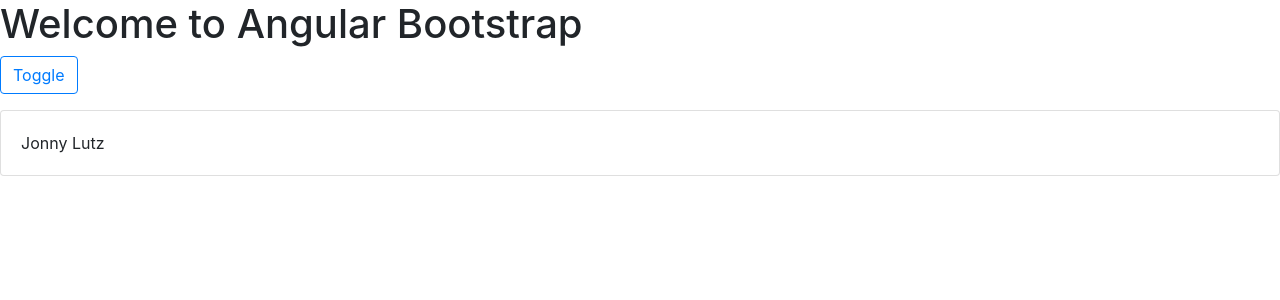
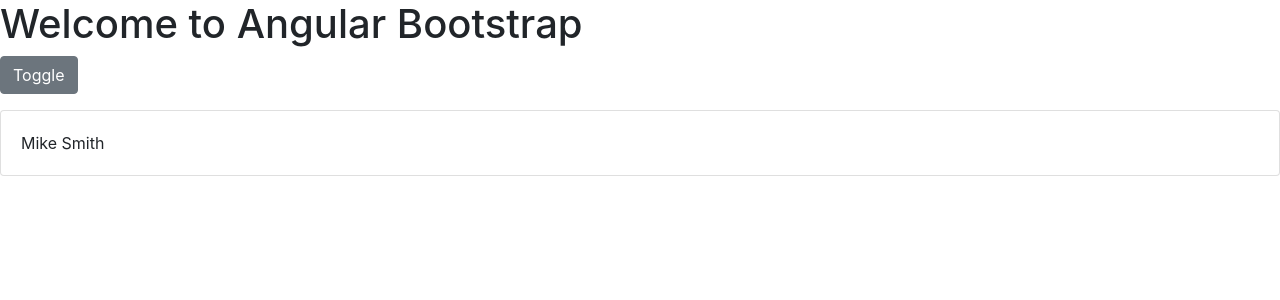
Before and after one commit to CoderGuy614/Angular-Bootstrap, an Angular app: page / in a window 1280 px wide. Shown: the top 300 px of the page. Built offline with nearby package versions, Linux system fonts and the light colour scheme.

Commit message:
Cleanup and Interfaces

```diff
--- a/src/app/collapse/collapse.component.html
+++ b/src/app/collapse/collapse.component.html
@@ -1,5 +1,5 @@
 <p>
-    <button type="button" class="btn btn-outline-primary" (click)="collapse.toggle()" [attr.aria-expanded]="!isCollapsed"
+    <button type="button" class="btn btn-secondary" (click)="collapse.toggle()" [attr.aria-expanded]="!isCollapsed"
       aria-controls="collapseExample">
       Toggle
     </button>
@@ -7,7 +7,7 @@
   <div #collapse="ngbCollapse" [(ngbCollapse)]="isCollapsed">
     <div class="card">
       <div class="card-body">
-        {{firstName + " " + lastName}}
+        {{user.firstName + " " + user.lastName}}
       </div>
     </div>
   </div>
--- a/src/app/collapse/collapse.component.ts
+++ b/src/app/collapse/collapse.component.ts
@@ -1,4 +1,5 @@
 import { Component } from '@angular/core';
+import {User} from '../models/User'
 
 @Component({
   selector: 'app-collapse',
@@ -8,19 +9,19 @@
 
   //Properties
 
-  firstName = 'Jonny';
-  lastName = 'Lutz';
-  public isCollapsed = false;
+  user: User;
+  public isCollapsed: false;
 
   //Methods
   constructor() {
-    console.log('HELLO FROM COLLAPSE COMPONENT')
-    this.sayHello()
+    this.user = {
+      firstName: "Mike",
+      lastName: "Smith",
+      age: 50,
+      address: {
+        city: 'Columbus',
+        state: "Ohio"
+      }
+    }
   }
-
-  sayHello() {
-    console.log(`Hello ${this.firstName}`)
-  }
-
-
 }
--- /dev/null
+++ b/src/app/models/User.ts
@@ -0,0 +1,9 @@
+export interface User {
+    firstName: string,
+      lastName: string,
+      age: number,
+      address: {
+        city: string,
+        state: string,
+      }
+  }
```
